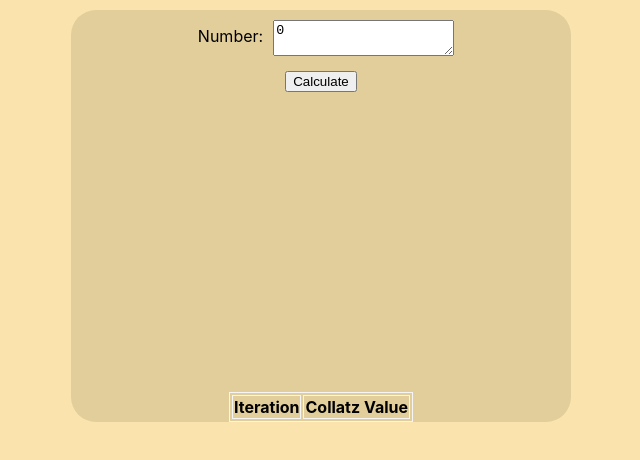
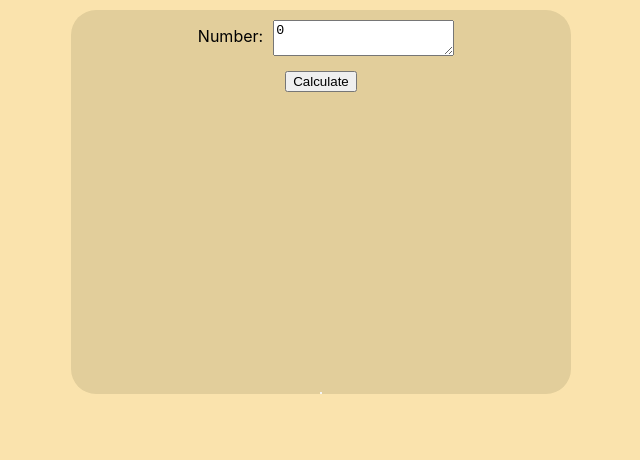
Before and after one commit to d-val-r/Collatz-Conjecture, a React (Create React App) app: page / in a window 1280 px wide. Shown: the top 460 px of the page, without its empty margins (319-959 px from the left). Built offline with nearby package versions, Linux system fonts and the light colour scheme.

Commit message:
add conditional hidden attribute to table

```diff
--- a/src/components/GraphComponent.js
+++ b/src/components/GraphComponent.js
@@ -1,6 +1,5 @@
 import React from 'react';
 import "../../node_modules/react-vis/dist/style.css";
-import "../css/GraphComponent.css"
 import {XYPlot, LineSeries} from 'react-vis';
 import { HorizontalGridLines, VerticalGridLines, XAxis, YAxis } from 'react-vis/dist';
 
--- a/src/components/TableComponent.js
+++ b/src/components/TableComponent.js
@@ -5,8 +5,8 @@ const TableComponent = ({data}) => {
     return (
         <table id="collatz-table">
             <tr>
-                <th>Iteration</th>
-                <th>Collatz Value</th>
+                <th hidden={data.length > 0 ? false : true}>Iteration</th>
+                <th hidden={data.length > 0 ? false : true}>Collatz Value</th>
             </tr>
             {data.map(entry => {
                 return (
--- a/src/css/GraphComponent.css
+++ /dev/null
@@ -1,4 +0,0 @@
-#graph-component {
-    display: flex;
-    justify-content: center;
-}
```
Lines whose indentation alone changed are shown as unchanged.
